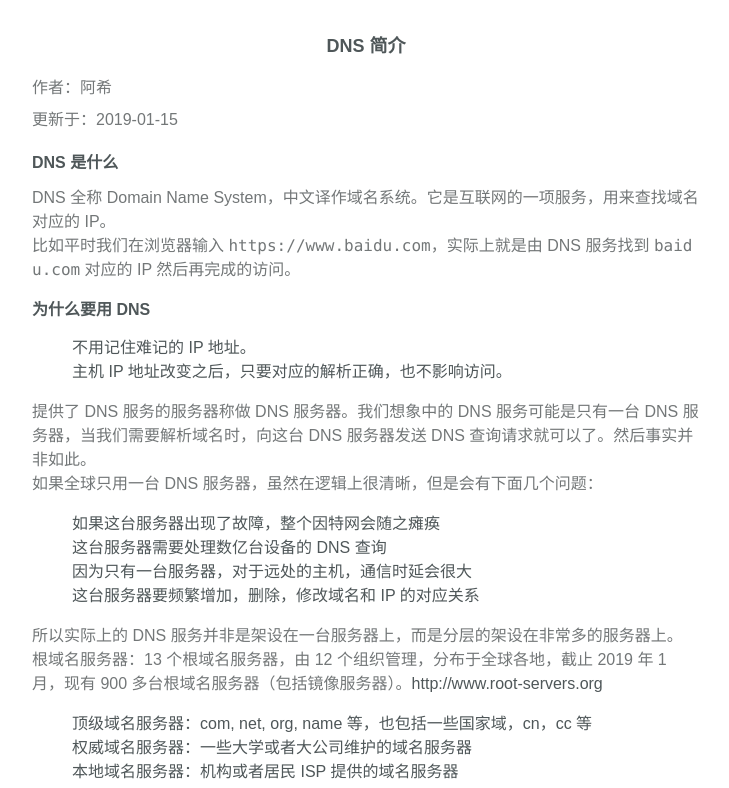
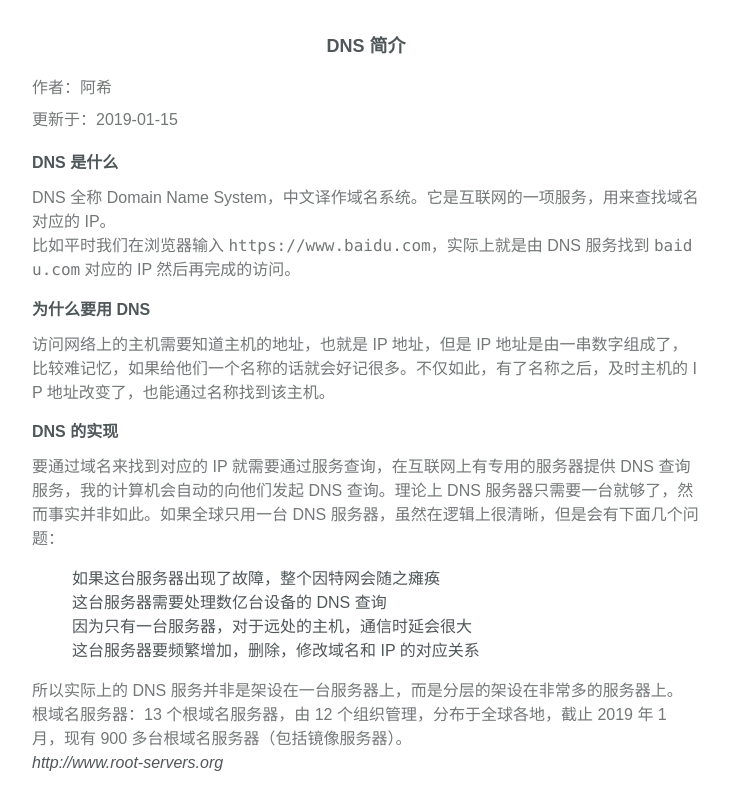
Before and after one commit to aximario/blog, a plain HTML site: page dns.html in a window 1280 px wide. Shown: the top 788 px of the page, without its empty margins (274-1003 px from the left). Drawn offline with Linux system fonts and the light colour scheme.

Commit message:
Update: 更新 dns 和 git-config

```diff
--- a/dns.html
+++ b/dns.html
@@ -53,14 +53,11 @@
     </section>
     <section>
       <h2>为什么要用 DNS</h2>
-      <ul>
-        <li>不用记住难记的 IP 地址。</li>
-        <li>主机 IP 地址改变之后，只要对应的解析正确，也不影响访问。</li>
-      </ul>
+      <p>访问网络上的主机需要知道主机的地址，也就是 IP 地址，但是 IP 地址是由一串数字组成了，比较难记忆，如果给他们一个名称的话就会好记很多。不仅如此，有了名称之后，及时主机的 IP 地址改变了，也能通过名称找到该主机。</p>
     </section>
     <section>
-      <p>提供了 DNS 服务的服务器称做 DNS 服务器。我们想象中的 DNS 服务可能是只有一台 DNS 服务器，当我们需要解析域名时，向这台 DNS 服务器发送 DNS 查询请求就可以了。然后事实并非如此。</p>
-      <p>如果全球只用一台 DNS 服务器，虽然在逻辑上很清晰，但是会有下面几个问题：</p>
+      <h2>DNS 的实现</h2>
+      <p>要通过域名来找到对应的 IP 就需要通过服务查询，在互联网上有专用的服务器提供 DNS 查询服务，我的计算机会自动的向他们发起 DNS 查询。理论上 DNS 服务器只需要一台就够了，然而事实并非如此。如果全球只用一台 DNS 服务器，虽然在逻辑上很清晰，但是会有下面几个问题：</p>
       <ul>
         <li>如果这台服务器出现了故障，整个因特网会随之瘫痪</li>
         <li>这台服务器需要处理数亿台设备的 DNS 查询</li>
@@ -68,7 +65,8 @@
         <li>这台服务器要频繁增加，删除，修改域名和 IP 的对应关系</li>
       </ul>
       <p>所以实际上的 DNS 服务并非是架设在一台服务器上，而是分层的架设在非常多的服务器上。</p>
-      <p>根域名服务器：13 个根域名服务器，由 12 个组织管理，分布于全球各地，截止 2019 年 1 月，现有 900 多台根域名服务器（包括镜像服务器）。<a>http://www.root-servers.org</a></p>
+      <p>根域名服务器：13 个根域名服务器，由 12 个组织管理，分布于全球各地，截止 2019 年 1 月，现有 900 多台根域名服务器（包括镜像服务器）。</p>
+      <p><cite><a>http://www.root-servers.org</a></cite></p>
       <ul>
         <li>顶级域名服务器：com, net, org, name 等，也包括一些国家域，cn，cc 等</li>
         <li>权威域名服务器：一些大学或者大公司维护的域名服务器</li>
```
Also changed, not shown: git-config.html (+1 -0 lines).
